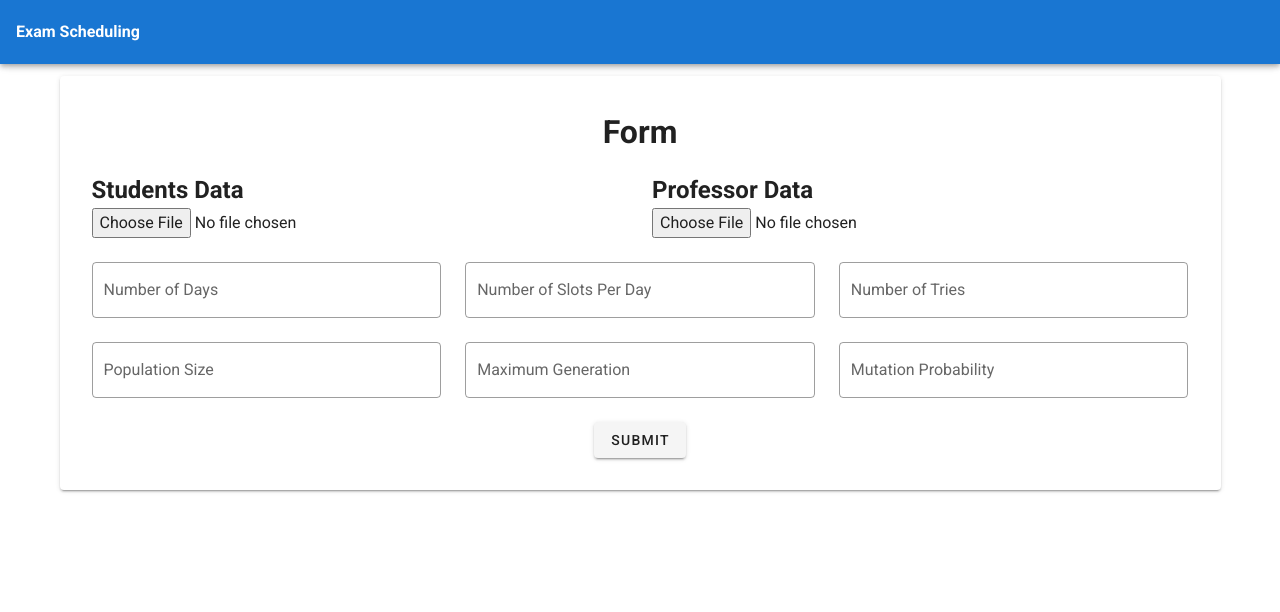
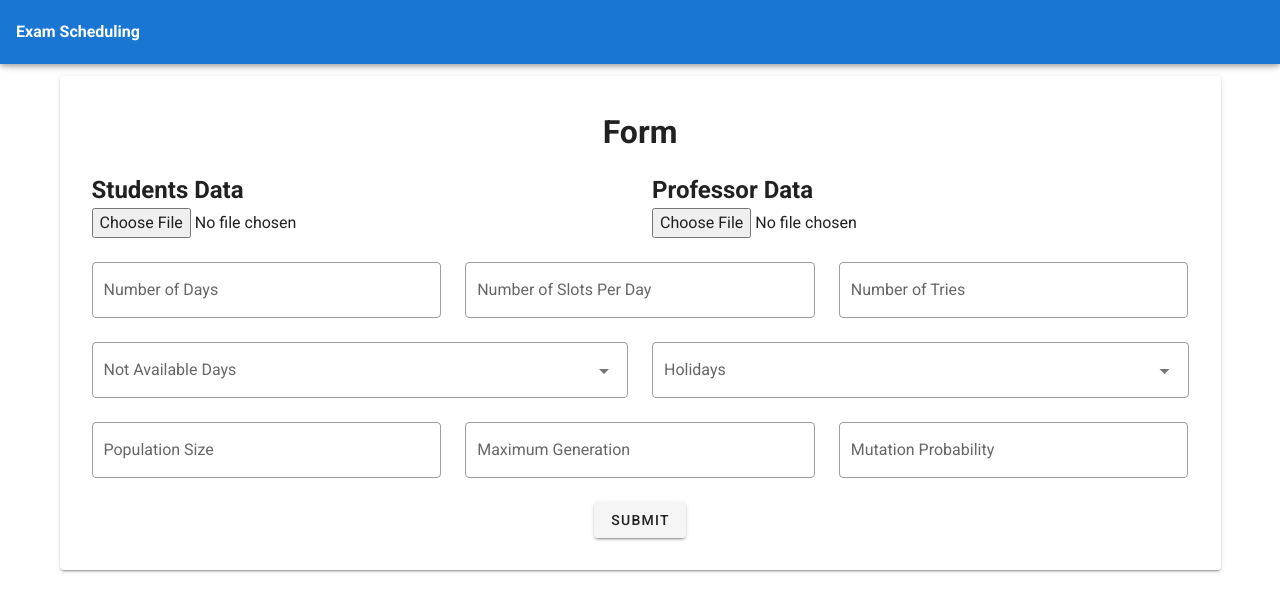
Before and after one commit to AmirHosein-Gharaati/ExamScheduling, a Vue app: page / in a window 1280 px wide. Shown: the top 612 px of the page. Built offline with nearby package versions, Linux system fonts and the light colour scheme.

Commit message:
added not available day and holidays

```diff
--- a/src/components/Home.vue
+++ b/src/components/Home.vue
@@ -1,35 +1,5 @@
 <template>
   <div>
-    <div id="calendar" v-if="false">
-      <v-sheet tile height="54" class="d-flex">
-        <v-btn icon class="ma-2" @click="$refs.calendar.prev()">
-          <v-icon>mdi-chevron-left</v-icon>
-        </v-btn>
-        <v-select
-          v-model="type"
-          :items="types"
-          dense
-          outlined
-          hide-details
-          class="ma-2"
-          label="type"
-        ></v-select>
-        <v-select
-          v-model="weekday"
-          :items="weekdays"
-          dense
-          outlined
-          hide-details
-          label="weekdays"
-          class="ma-2"
-        ></v-select>
-        <v-spacer></v-spacer>
-        <v-btn icon class="ma-2" @click="$refs.calendar.next()">
-          <v-icon>mdi-chevron-right</v-icon>
-        </v-btn>
-      </v-sheet>
-    </div>
-
     <div>
       <v-card class="pa-8">
         <v-form ref="form" v-model="valid" lazy-validation>
@@ -86,6 +56,29 @@
                 type="number"
                 outlined
               />
+            </v-col>
+          </v-row>
+
+          <v-row>
+            <v-col cols="6">
+              <v-select
+                v-model="notAvailableDaysModel"
+                :items="notAvailableDaysItems"
+                label="Not Available Days"
+                multiple
+                outlined
+                hide-details
+              ></v-select>
+            </v-col>
+            <v-col cols="6">
+              <v-select
+                v-model="holidaysModel"
+                :items="holidaysItems"
+                label="Holidays"
+                multiple
+                outlined
+                hide-details
+              ></v-select>
             </v-col>
           </v-row>
 
@@ -193,6 +186,8 @@ export default Vue.extend({
     professors: null,
     results: null,
     loading: false,
+    notAvailableDaysModel: null,
+    holidaysModel: null,
     dataType: {
       student: 0,
       professor: 1,
@@ -264,7 +259,7 @@ export default Vue.extend({
       };
 
       axios
-        .post("https://exam-scheduling.cse-shirazu.ir/", data, customConfig)
+        .post("http://localhost:5000/", data, customConfig)
         .then((res) => {
           this.results = res.data;
         })
@@ -276,7 +271,7 @@ export default Vue.extend({
         });
     },
     getProperSlotsByDayId(dayId) {
-      const id = (+dayId - 1) * this.numberOfSlotsPerDay;
+      const id = (+dayId - 1) * +this.numberOfSlotsPerDay;
       const val = this.results.schedule.slice(
         id,
         id + +this.numberOfSlotsPerDay
@@ -300,8 +295,44 @@ export default Vue.extend({
     getProperTimeSlotNumber(dayId, timeSlotId) {
       return +timeSlotId - (+dayId - 1) * +this.numberOfSlotsPerDay;
     },
+    range(start, end) {
+      const items = [];
+
+      for (let i = start; i < end; i++) {
+        items.push(i);
+      }
+
+      return items;
+    },
+    timeSlotIsInDay(timeSlotId, dayId) {
+      const start = (dayId - 1) * +this.numberOfSlotsPerDay;
+      const end = dayId * +this.numberOfSlotsPerDay;
+      return timeSlotId > start && timeSlotId <= end;
+    },
+    timeSlotIsinDays(timeSlotId, dayIds) {
+      let isInDays = false;
+      dayIds.forEach((dayId) => {
+        if (this.timeSlotIsInDay(timeSlotId, dayId)) {
+          isInDays = true;
+          return;
+        }
+      });
+      return isInDays;
+    },
   },
   computed: {
+    holidaysItems() {
+      if (+this.numberOfDays > 0) {
+        return this.range(1, +this.numberOfDays + 1);
+      }
+      return [];
+    },
+    notAvailableDaysItems() {
+      if (+this.numberOfDays > 0) {
+        return this.range(1, +this.numberOfDays + 1);
+      }
+      return [];
+    },
     courses() {
       const coursesList = [];
 
@@ -312,17 +343,33 @@ export default Vue.extend({
       return coursesList;
     },
     timeSlots() {
-      if (this.numberOfSlotsPerDay > 0 && this.numberOfDays > 0) {
+      if (+this.numberOfSlotsPerDay > 0 && +this.numberOfDays > 0) {
         const timeSlotsArray = [];
 
         for (
-          let num = 1;
-          num <= this.numberOfSlotsPerDay * this.numberOfDays;
-          num++
+          let timeSlotId = 1;
+          timeSlotId <= +this.numberOfSlotsPerDay * +this.numberOfDays;
+          timeSlotId++
         ) {
-          timeSlotsArray.push({ pk: num, is_available: 1, is_holiday: 0 });
+          const isAvailable = this.timeSlotIsinDays(
+            timeSlotId,
+            this.notAvailableDaysModel
+          )
+            ? 0
+            : 1;
+          const isHoliday = this.timeSlotIsinDays(
+            timeSlotId,
+            this.holidaysModel
+          )
+            ? 1
+            : 0;
+
+          timeSlotsArray.push({
+            pk: timeSlotId,
+            is_available: isAvailable,
+            is_holiday: isHoliday,
+          });
         }
-
         return timeSlotsArray;
       }
       return [];
```
